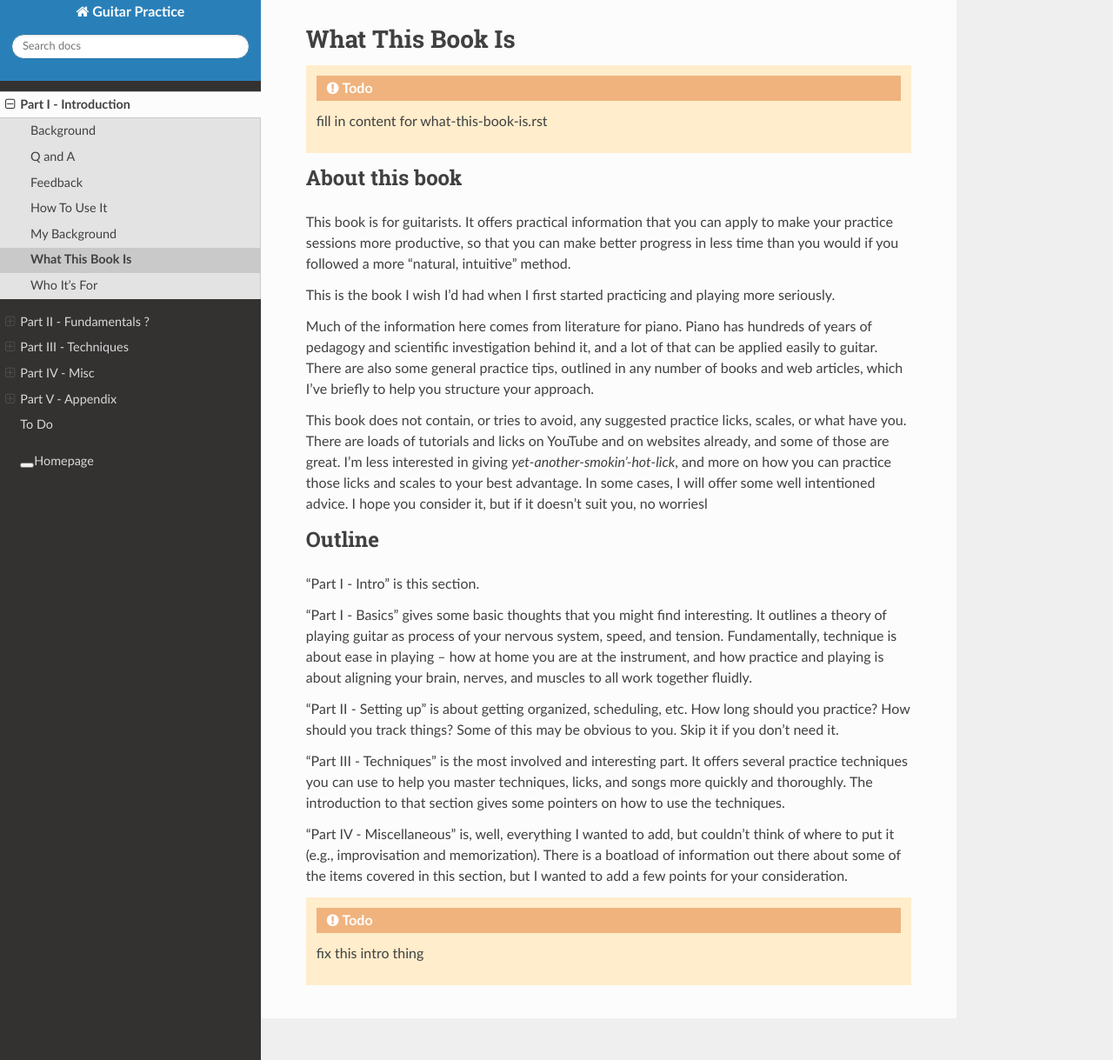
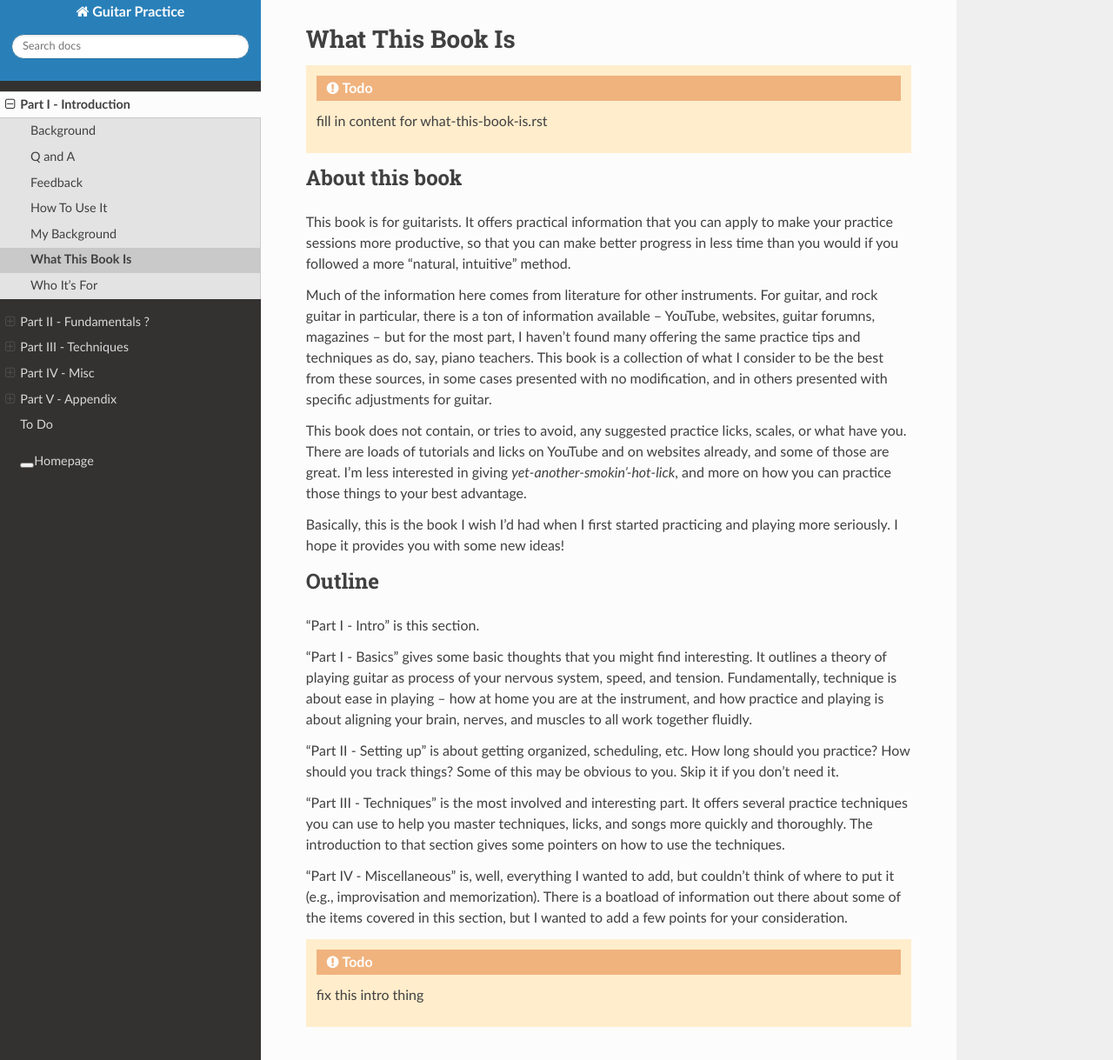
Before and after one commit to jzohrab/practicing-guitar, a Sphinx documentation site: the page built from docs/part-1-intro/what-this-book-is.rst, in a window 1280 px wide and 1219 px high. Shown: the whole window at 87% size. Built offline with Sphinx 7.4.7 and the Read the Docs theme 2.0.0, drawn with Linux system fonts in a browser that asks for light colours; a script that is not in the unit is left out.

Commit message:
What this book is.

```diff
--- a/docs/part-1-intro/background.rst
+++ b/docs/part-1-intro/background.rst
@@ -3,6 +3,8 @@ Background
 
 .. todo:: fill in content for background.rst
 
-I study piano for a time, and piano has a bunch of great literature on effective practice techniques and musicianship in general.  See the references for some of the sources I found interesting. While some are better than others, all of them offer interesting approaches to practicing.
+I study piano for a time, and piano has a bunch of great literature on effective practice techniques and musicianship in general (see :ref:`references`).
 
-For a guitar, and rock guitar in particular, the amount of information available is enormous.  There are several hundreds of teachers available on YouTube on websites, in guitar magazines etc. But, with few exceptions, most I did not find that most of them I did not find many of them offering the same practice tips as from piano teachers.  This book is a collection of what I consider to be the best tips from these teachers and sources, in some cases presented with no modification, and in others presented with specific adjustments for guitar.
+
+
+I did not find that most of them I did not find many of them offering the same practice tips as from piano teachers.  This book is a collection of what I consider to be the best tips from these teachers and sources, in some cases presented with no modification, and in others presented with specific adjustments for guitar.
--- a/docs/part-1-intro/what-this-book-is.rst
+++ b/docs/part-1-intro/what-this-book-is.rst
@@ -8,11 +8,11 @@ About this book
 
 This book is for guitarists.  It offers practical information that you can apply to make your practice sessions more productive, so that you can make better progress in less time than you would if you followed a more "natural, intuitive" method.
 
-This is the book I wish I'd had when I first started practicing and playing more seriously.
+Much of the information here comes from literature for other instruments.  For guitar, and rock guitar in particular, there is a ton of information available -- YouTube, websites, guitar forumns, magazines -- but for the most part, I haven't found many offering the same practice tips and techniques as do, say, piano teachers.  This book is a collection of what I consider to be the best from these sources, in some cases presented with no modification, and in others presented with specific adjustments for guitar.
 
-Much of the information here comes from literature for piano.  Piano has hundreds of years of pedagogy and scientific investigation behind it, and a lot of that can be applied easily to guitar.  There are also some general practice tips, outlined in any number of books and web articles, which I've briefly to help you structure your approach.
+This book does not contain, or tries to avoid, any suggested practice licks, scales, or what have you.  There are loads of tutorials and licks on YouTube and on websites already, and some of those are great.  I'm less interested in giving *yet-another-smokin'-hot-lick*, and more on how you can practice those things to your best advantage.
 
-This book does not contain, or tries to avoid, any suggested practice licks, scales, or what have you.  There are loads of tutorials and licks on YouTube and on websites already, and some of those are great.  I'm less interested in giving *yet-another-smokin'-hot-lick*, and more on how you can practice those licks and scales to your best advantage.  In some cases, I will offer some well intentioned advice. I hope you consider it, but if it doesn’t suit you, no worriesl
+Basically, this is the book I wish I'd had when I first started practicing and playing more seriously.  I hope it provides you with some new ideas!
 
 Outline
 ^^^^^^^
--- a/docs/part-5-appendices/references.rst
+++ b/docs/part-5-appendices/references.rst
@@ -1,3 +1,5 @@
+.. _references:
+
 References
 ----------
 
```
